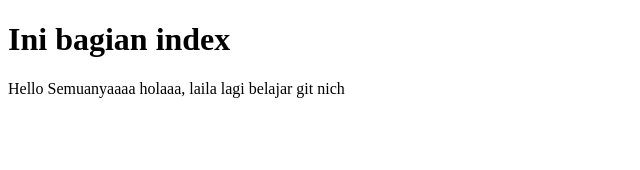
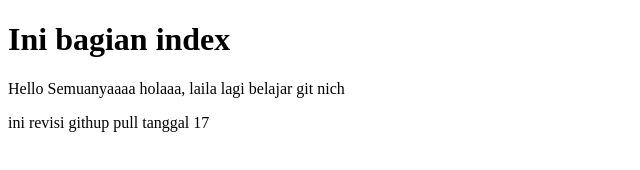
Before and after one commit to IniHanyaTugas/testJenkinss, a plain HTML site: page index.html in a window 1280 px wide. Shown: the whole page, without its empty margins (0-640 px from the left). Drawn offline with Linux system fonts and the light colour scheme.

Commit message:
revisi 7 januari 2023

```diff
--- a/index.html
+++ b/index.html
@@ -7,5 +7,6 @@
     <body>
 		<h1>Ini bagian index</h1>
         	<p>Hello Semuanyaaaa holaaa, laila lagi belajar git nich</p>
+		ini revisi githup pull tanggal 17
     </body>
 </html>
```
